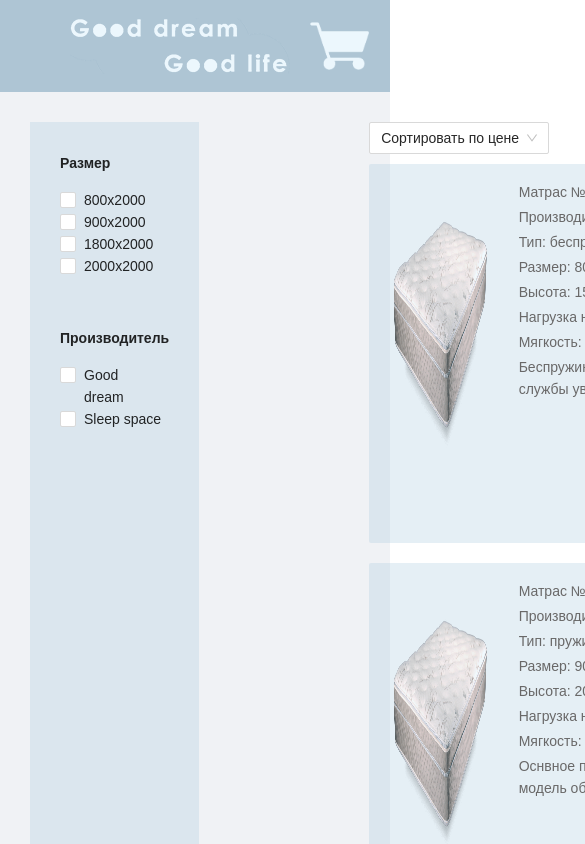
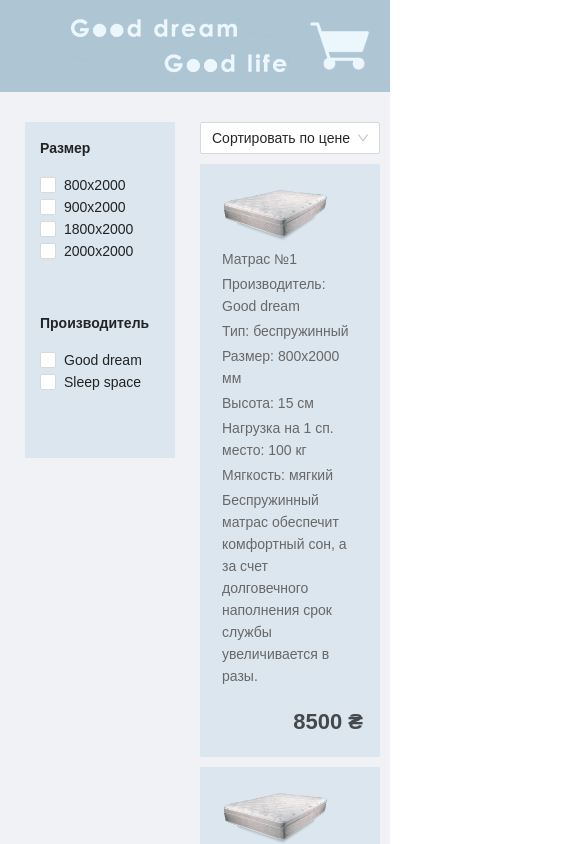
Before and after one commit to Dogober/good_deam-good_life, a React (Create React App) app: page /home in a window 390 px wide. Shown: the top 844 px of the page, 585 px wide, since content can reach past the window. Built offline with nearby package versions, Linux system fonts and the light colour scheme.

Commit message:
Adaptived MattressList Component css

```diff
--- a/src/App.css
+++ b/src/App.css
@@ -7,9 +7,8 @@
     font-family: sans-serif;
 }
 
-.img_container {
-    width: 25vw;
-    height: 35vh;
+.mattress_img {
+    max-width: 80%;
     margin-right: 30px;
 }
 
@@ -18,7 +17,7 @@
     flex-direction: column;
     background-color: rgba(170, 201, 221, 0.3);
     padding: 15px;
-    width: 800px;
+    max-width: 800px;
     margin: 10px 0 10px 0;
     border: 2px solid rgba(101, 145, 175, 0);
     border-radius: 2px;
@@ -34,6 +33,52 @@
     display: flex;
     margin: 0 5px 15px;
     color: rgb(105, 104, 104);
+}
+@media screen and (max-width: 1000px)  {
+    .mattress_form {
+        flex-direction: column;
+    }
+    .mattress_img_container {
+        display: flex;
+        justify-content: center;
+    }
+}
+.content{
+    display: flex;
+    justify-content: space-between;
+    margin: 30px 30px 30px 0;
+}
+.filters {
+    min-width: 200px;
+    height: max-content;
+    margin: 0 50px 0 50px;
+    padding: 30px;
+    background-color: rgba(170, 201, 221, 0.3);
+}
+@media screen and (max-width: 700px)  {
+    .filters {
+        min-width: 150px;
+        height: max-content;
+        margin: 0 25px 0 25px;
+        padding: 15px;
+        background-color: rgba(170, 201, 221, 0.3);
+    }
+}
+
+.mattress_list_container {
+    display: flex;
+    position: relative;
+    width: 100%;
+    flex-direction: column;
+    align-items: center;
+}
+.footer {
+    height: 25vh;
+    background-color: rgb(174, 197, 212);
+}
+
+.filter {
+    margin: 15px 0 50px
 }
 
 .price {
@@ -448,33 +493,6 @@ input[type="text"]:focus {
 .mattress_options {
     margin-bottom: 3px;
 }
-.content{
-    display: flex;
-    margin: 30px 0 50px 0;
-}
-.filters {
-    display: flex;
-    flex-direction: column;
-    width: 210px;
-    height: 100vh;
-    margin: 0 170px 0 30px;
-    padding: 30px;
-    background-color: rgba(170, 201, 221, 0.3);
-}
-
-.mattress_list {
-    display: flex;
-    flex-direction: column;
-}
-
-.footer {
-    height: 25vh;
-    background-color: rgb(174, 197, 212);
-}
-
-.filter {
-    margin: 15px 0 50px
-}
 
 .about {
     display: flex;
--- a/src/components/MattressForm.jsx
+++ b/src/components/MattressForm.jsx
@@ -9,8 +9,8 @@ const MattressForm = ({props}) => {
             onClick={() => route(`/home/${props.id}`)}
         >
             <div className='mattress_form'>
-                <div>
-                    <img className='img_container' src={props.img}/>
+                <div className='mattress_img_container'>
+                    <img className='mattress_img' src={props.img}/>
                 </div>
                 <div>
                     <div className='mattress_options'>Матрас №{props.id}</div>
--- a/src/components/UI/ProducerFilter.jsx
+++ b/src/components/UI/ProducerFilter.jsx
@@ -9,17 +9,10 @@ const ProducerFilter = ({producer}) => {
     const filteredOnProducer = (currentFilter) => {
         dispatch(getFilteredMattressesOnProducer(currentFilter))
     }
-    function isProducerFilterChecked (currentFilter) {
-        if (producerFilter.includes(currentFilter)) {
-            return true
-        } else {
-            return false
-        }
-    }
     return (
         <Checkbox
             onChange={(e) => filteredOnProducer(e.target.id)}
-            checked={isProducerFilterChecked(producer)}
+            checked={producerFilter.includes(producer) ?true :false}
             id={producer}
         >
             {producer}
--- a/src/components/UI/SizeFilter.jsx
+++ b/src/components/UI/SizeFilter.jsx
@@ -9,17 +9,10 @@ const SizeFilter = ({size}) => {
     const filteredOnSize = (currentFilter) => {
         dispatch(getFilteredMattressesOnSize(currentFilter))
     }
-    function isSizeFilterChecked (currentFilter) {
-        if (sizeFilter.includes(currentFilter)) {
-            return true
-        } else {
-            return false
-        }
-    }
     return (
         <Checkbox
             onChange={(e) => filteredOnSize(e.target.id)}
-            checked={isSizeFilterChecked(size)}
+            checked={sizeFilter.includes(size) ?true :false}
             id={size}
         >
             {size}
--- /dev/null
+++ b/src/components/test.js
@@ -0,0 +1,5 @@
+const promise = fetch('https://jsonplaceholder.typicode.com/todos/1')
+promise.then(response => response.json())
+        .then(todos => {
+            cnsole.log(todos)
+        })
--- a/src/pages/Checkout.jsx
+++ b/src/pages/Checkout.jsx
@@ -48,7 +48,7 @@ const Checkout = () => {
                         </fieldset>
                         <fieldset>
                             <FormLegend item={2}> Доставка </FormLegend>
-                            <FormDeliveryInput name={"pickup"}> Самовывоз со склада (магазина) </FormDeliveryInput>
+                            <FormDeliveryInput name={"pickup"}> Самовывоз со склада/магазина </FormDeliveryInput>
                             <FormDeliveryInput name={"targeted"}> Адресная доставка </FormDeliveryInput>
                         </fieldset>
                         <fieldset>
--- a/src/pages/MattressList.jsx
+++ b/src/pages/MattressList.jsx
@@ -16,22 +16,16 @@ const MattressList = () => {
     const sortByPrice = (selectedSort) => {
         dispatch(getFilteredMattressesOnPrice(selectedSort))
     }
-    const selectedSort = () => {
-        if (sorting === null) {
-            return "sortByPrice"
-        } else {
-            return sorting
-        }
-    }
 
     return (
         <div className='content'>
                 <Filters/>
+            <div className='mattress_list_container'>
                 <div className='mattress_list'>
                     <div>
                     <Select
                         onChange={value => sortByPrice(`${value}`)}
-                    value={selectedSort()}
+                        value={sorting === null ?"sortByPrice" :sorting}
                     >
                         <Select.Option disabled value="sortByPrice">Сортировать по цене</Select.Option>
                         <Select.Option value="ascending">От дешевых к дорогим</Select.Option>
@@ -40,7 +34,9 @@ const MattressList = () => {
                     </div>
                         {mattresses.map(mattress =>
                             <MattressForm key={mattress.id} props={mattress}/>
-            )}
+                            )
+                        }
+                </div>
             </div>
         </div>
     );
```
Lines whose indentation alone changed are shown as unchanged.
